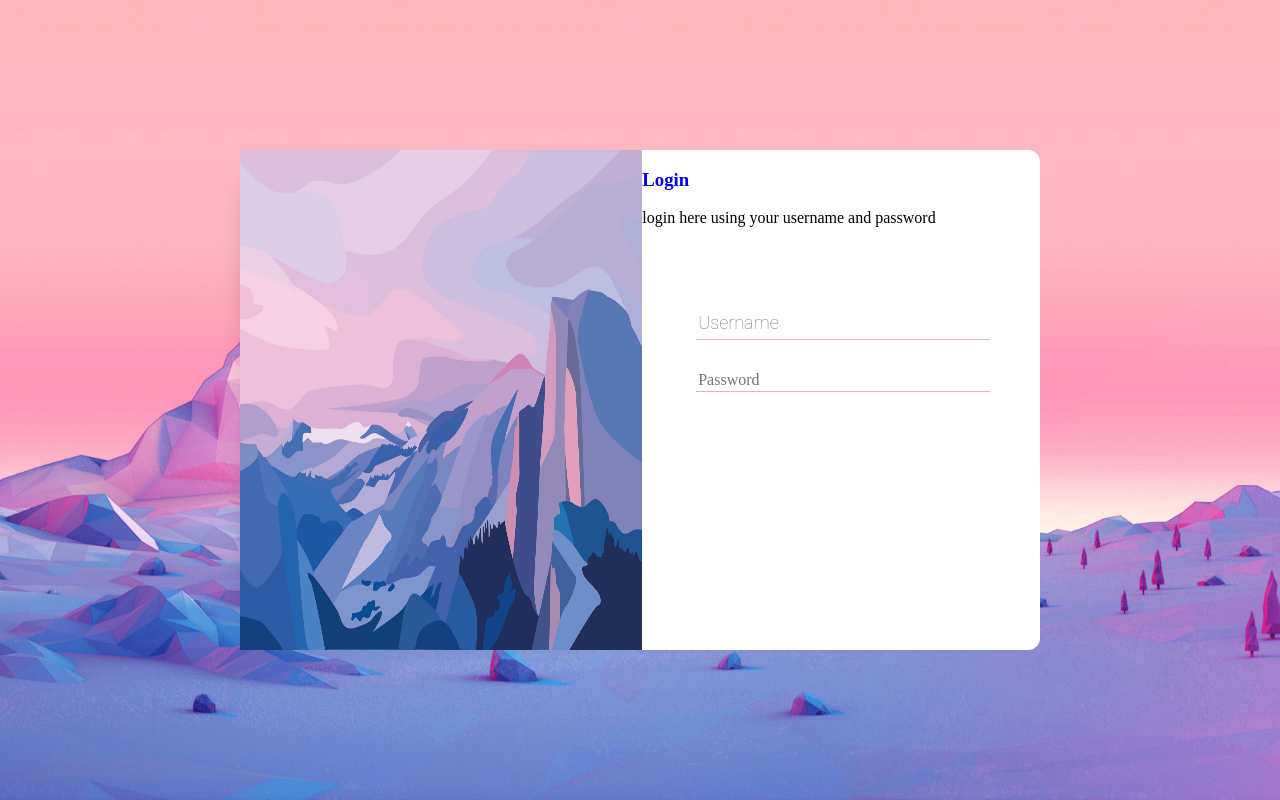
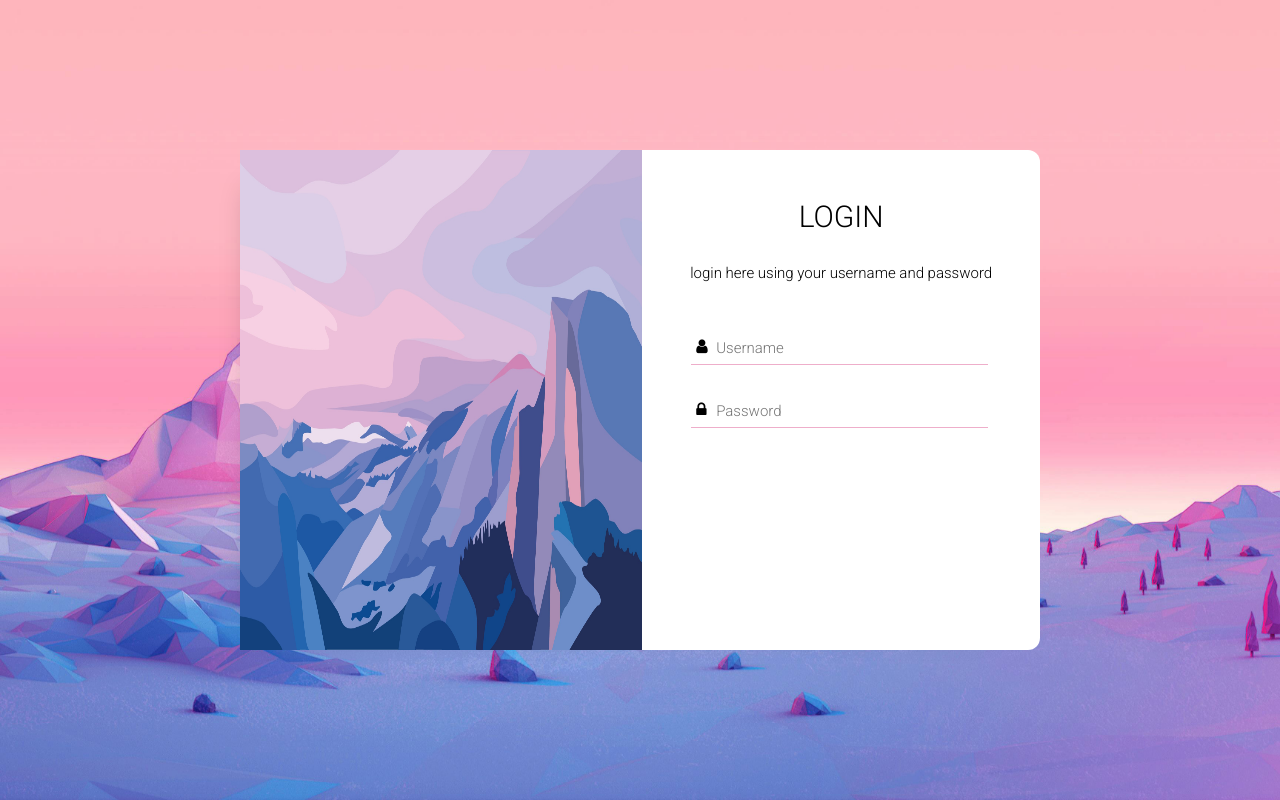
Before and after one commit to TryNeo/MinimalistLogin---Interface, a plain HTML site: page index.html in a window 1280 px wide. Drawn offline with nearby package versions, Linux system fonts and the light colour scheme.

Commit message:
icons - input / nuevo estilo para cabecera

```diff
--- a/css/main.css
+++ b/css/main.css
@@ -9,6 +9,14 @@ html{
 
 a{
     text-decoration: none;
+    color:black;
+}
+
+
+h3{
+    font-style: normal;
+    font-family: 'Roboto', sans-serif;
+    font-weight: 300;
 }
 
 .main{
@@ -48,17 +56,47 @@ a{
 
 }
 
+.card__title{
+    position: relative;
+    top:20px;
+    text-align: center;
+    text-transform: uppercase;
+    font-size: 30px;
+}
+
+.card__enlance{
+    transition: 0.3;
+}
+.card__enlance:hover{
+    color:rgba(209,82,187,1)
+}
+.card__subtitle{
+    position: relative;
+    top: 20px;
+    text-align: center;
+    font-size: 15px;
+    text-transform: lowercase;
+}
 .card__form{
     display:block;
-    position: relative;
     margin:0px auto;
-    width: 290px;
-    margin-top:80px;
+    width: 300px;
+    margin-top:70px;
 
 }
 
+.card__input{
+    position: relative;
+}
+
+.input-icon{
+    position: absolute;
+    left: 5px;
+    top: calc(23% - 0.5em);
+  }
+
 .card__input-field{
-    width: 100%;
+    width: 90%;
     border:none;
     outline: none;
     border-bottom: 1px solid rgb(238,174,202);
@@ -70,13 +108,14 @@ a{
     transition: .5s;
 }
 
-.card__input-field[type=text]{
-    font-family: Roboto;
+.card__input-field[type=text],.card__input-field[type=password]{
+    font-family: 'Roboto', sans-serif;
+    padding-left: 25px;
     color: #807575;
     font-style: normal;
     font-weight: 200;
     line-height: 30px;
-    font-size:18px;
+    font-size:15px;
 }
 
 .card__input-field:hover{
@@ -85,3 +124,7 @@ a{
     background-size: 100% 2px;
 
 }
+
+.icon {
+    padding: 10px;
+}
--- a/index.html
+++ b/index.html
@@ -8,6 +8,9 @@
         <link rel="stylesheet" href="css/main.css">
         <link rel="stylesheet" href="css/normalize.css">
         <link rel="stylesheet"href="https://cdnjs.cloudflare.com/ajax/libs/animate.css/4.1.1/animate.min.css"/>
+        <link rel="stylesheet" href="https://cdnjs.cloudflare.com/ajax/libs/font-awesome/4.7.0/css/font-awesome.min.css">
+        <link rel="preconnect" href="https://fonts.gstatic.com">
+        <link href="https://fonts.googleapis.com/css2?family=Roboto:wght@300&display=swap" rel="stylesheet">
     </head>
     <body>
         <div class="main">
@@ -19,14 +22,19 @@
                     <h3 class="card__title">
                         <a href="#" class="card__enlance">Login</a>
                     </h3>
-                    <p class="card__subtitle">login here using your username and password</p>
+                    <h3 class="card__subtitle">login here using your username and password</h3>
 
                     <form class="card__form"action="/" method="get">
                         <div class="card__input">
+                            <label for="username" class="fa fa-user input-icon"></label>
                             <input type="text" class="card__input-field" name="username" id="username" placeholder="Username">
                         </div>
                         <div class="card__input">
+                            <label for="password" class="fa fa-lock input-icon"></label>
                             <input type="password" class="card__input-field" name="password" id="password" placeholder="Password">
+                        </div>
+                        <div >
+
                         </div>
                     </form>
                 </div>
```
